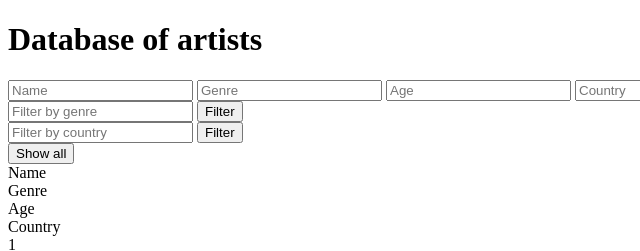
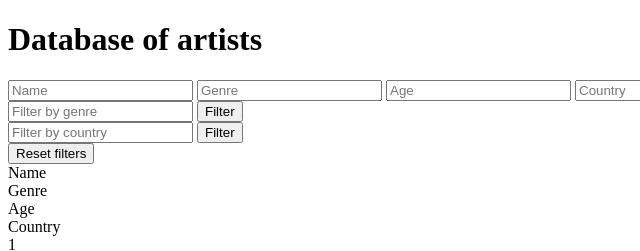
Before and after one commit to mirandalyng/U2_Lyng_M_ME132A, a plain HTML site: page index.html in a window 1280 px wide. Shown: the top 251 px of the page, 0-640 px from the left. Drawn offline with Linux system fonts and the light colour scheme.

Commit message:
Reset
Changed it to reset filters because thats a more correct description what the button does.

```diff
--- a/index.html
+++ b/index.html
@@ -36,7 +36,7 @@
             <button>Filter</button>
         </form>
 
-        <button id="show-all" type="button">Show all</button>
+        <button id="show-all" type="button">Reset filters</button>
 
     </div>
 
--- a/main.js
+++ b/main.js
@@ -141,8 +141,11 @@ function submitArtistInfo(event){
     }
 
     else if(country == ""){
+
         return alert("Fill in all the information please.");
+
     }
+
 
     let artist = createNewArtist(name, genre, age, country);
 
@@ -213,7 +216,7 @@ function clickAddNewArtist(){
 
 }
 
-//Function for clicking the remove-buttons here the confirm function will also be added
+//Function for clicking the remove-buttons
 function clickRemoveArtist(){
     let buttons = document.querySelectorAll(".artist button");
 
```
